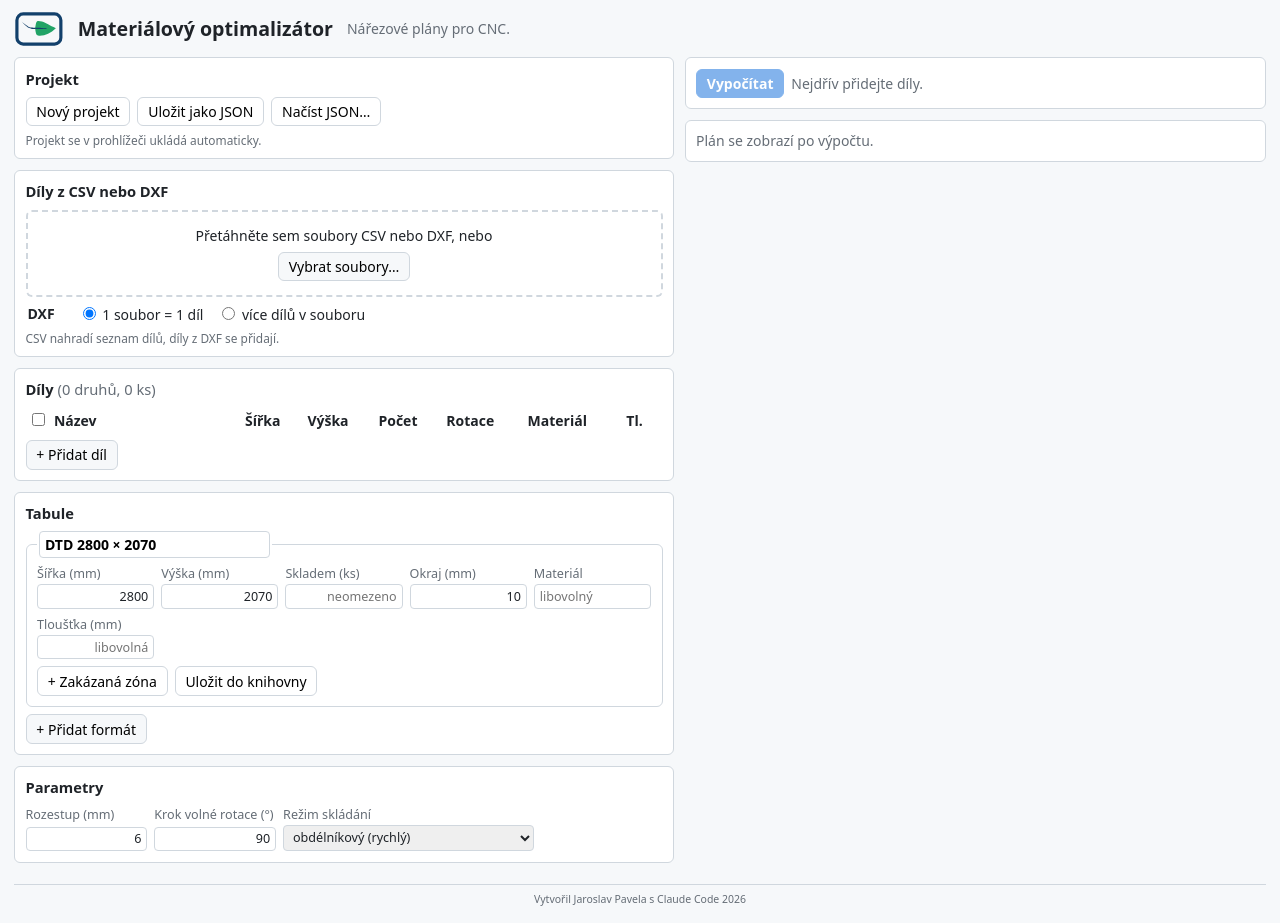
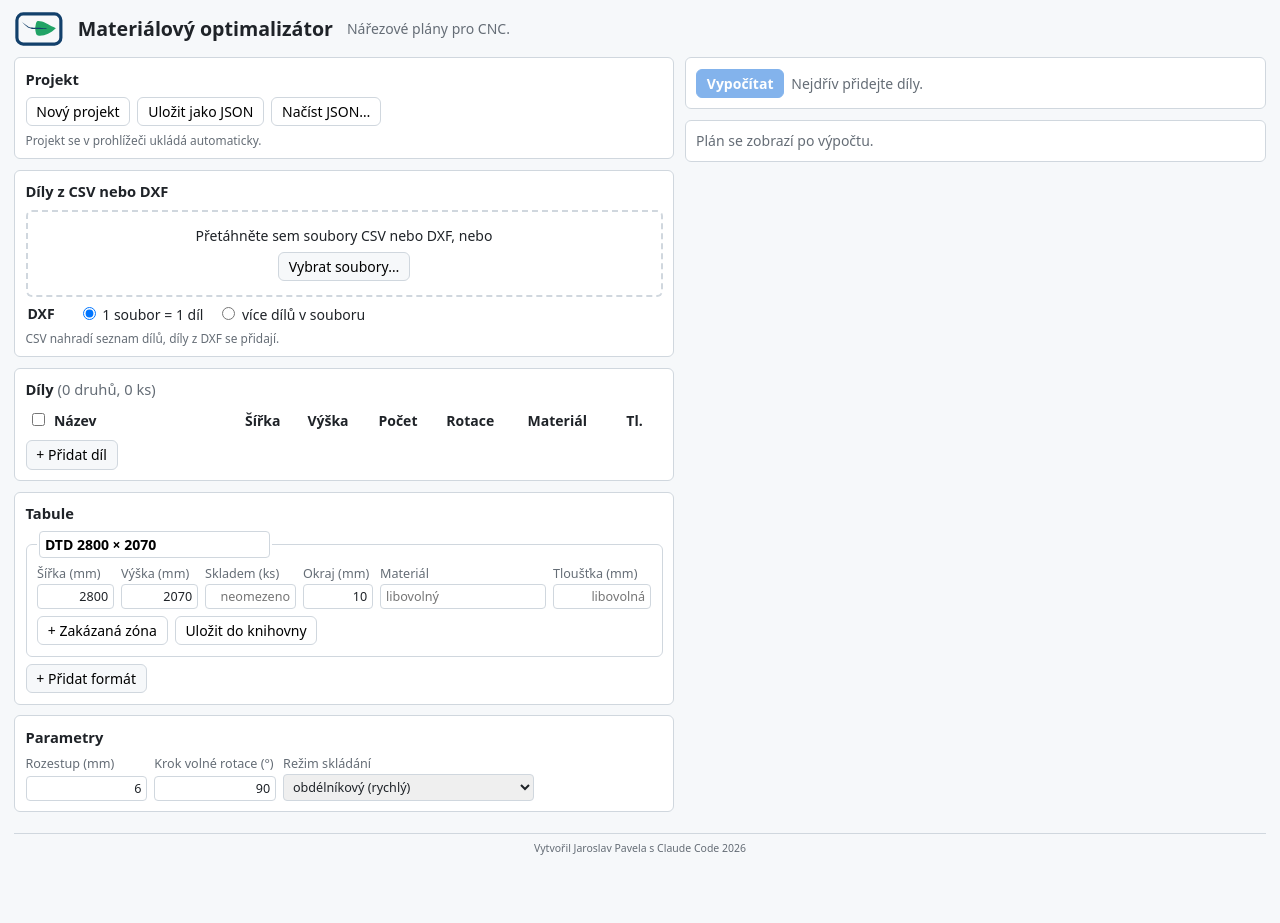
Before and after one commit to JaroslavPavela/Materialovy_optimalizator, a React (Vite) app: page / in a window 1280 px wide. After the commit the page ends 873 px from the top, so only its background shows below. Built offline with nearby package versions, Linux system fonts and the light colour scheme.

Commit message:
feat: karta tabule – šest polí v řádku, tloušťka vedle materiálu
Co-Authored-By: Claude Opus 5.5 <noreply@anthropic.com>

```diff
--- a/src/app/styles.css
+++ b/src/app/styles.css
@@ -302,6 +302,23 @@ table.parts input.num {
 
 .sheet-card legend input {
   font-weight: 600;
+}
+
+/* Šest polí v řádku: čísla úzká, zbytek šířky dostane materiál, tloušťka hned
+   vedle něj. Na úzké kartě dva řádky po třech (materiál a tloušťka spolu). */
+.sheet-card {
+  container-type: inline-size;
+}
+
+.grid.sheet-fields {
+  /* šířka, výška, skladem, okraj, materiál, tloušťka */
+  grid-template-columns: 5.5rem 5.5rem 6.5rem 5rem minmax(6rem, 1fr) 7rem;
+}
+
+@container (max-width: 34rem) {
+  .grid.sheet-fields {
+    grid-template-columns: repeat(3, minmax(0, 1fr));
+  }
 }
 
 .grid {
--- a/src/ui/SheetSettings.tsx
+++ b/src/ui/SheetSettings.tsx
@@ -86,7 +86,7 @@ function SheetCard({ sheet, index }: { sheet: Sheet; index: number }) {
           onChange={(e) => updateSheet(sheet.id, { name: e.target.value })}
         />
       </legend>
-      <div className="grid">
+      <div className="grid sheet-fields">
         <label>
           Šířka (mm)
           <NumberInput
```
